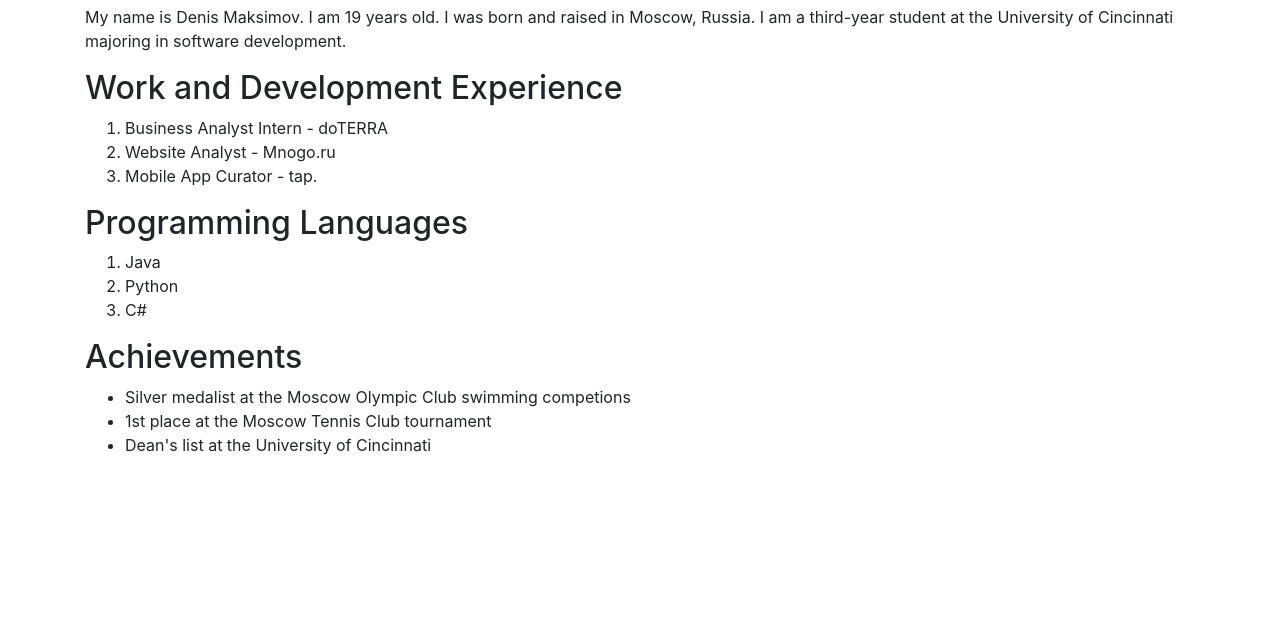
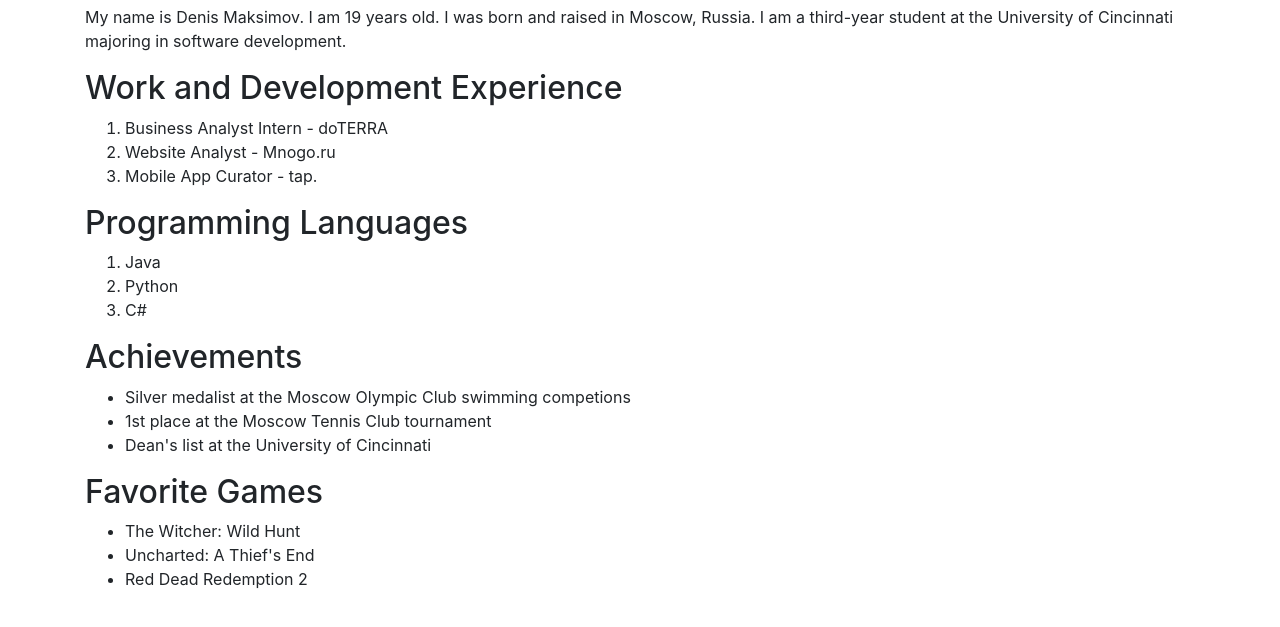
Before and after one commit to maksimds/online-portfolio-maksimds-main, a website: page index.html in a window 1280 px wide. Shown: the part 121-748 px from the top of the page. Drawn offline with nearby package versions, Linux system fonts and the light colour scheme.

Commit message:
added Favorite Games section

```diff
--- a/index.html
+++ b/index.html
@@ -53,6 +53,15 @@
       </ul>
     </div>
 
+    <div class="section" id="games">
+      <h2>Favorite Games</h2>
+      <ul>
+        <li>The Witcher: Wild Hunt</li>
+        <li>Uncharted: A Thief's End</li>
+        <li>Red Dead Redemption 2</li>
+      </ul>
+    </div>
+
   </div>
 
   <!-- INCLUDE SCRIPTS FILE HERE -->
```
